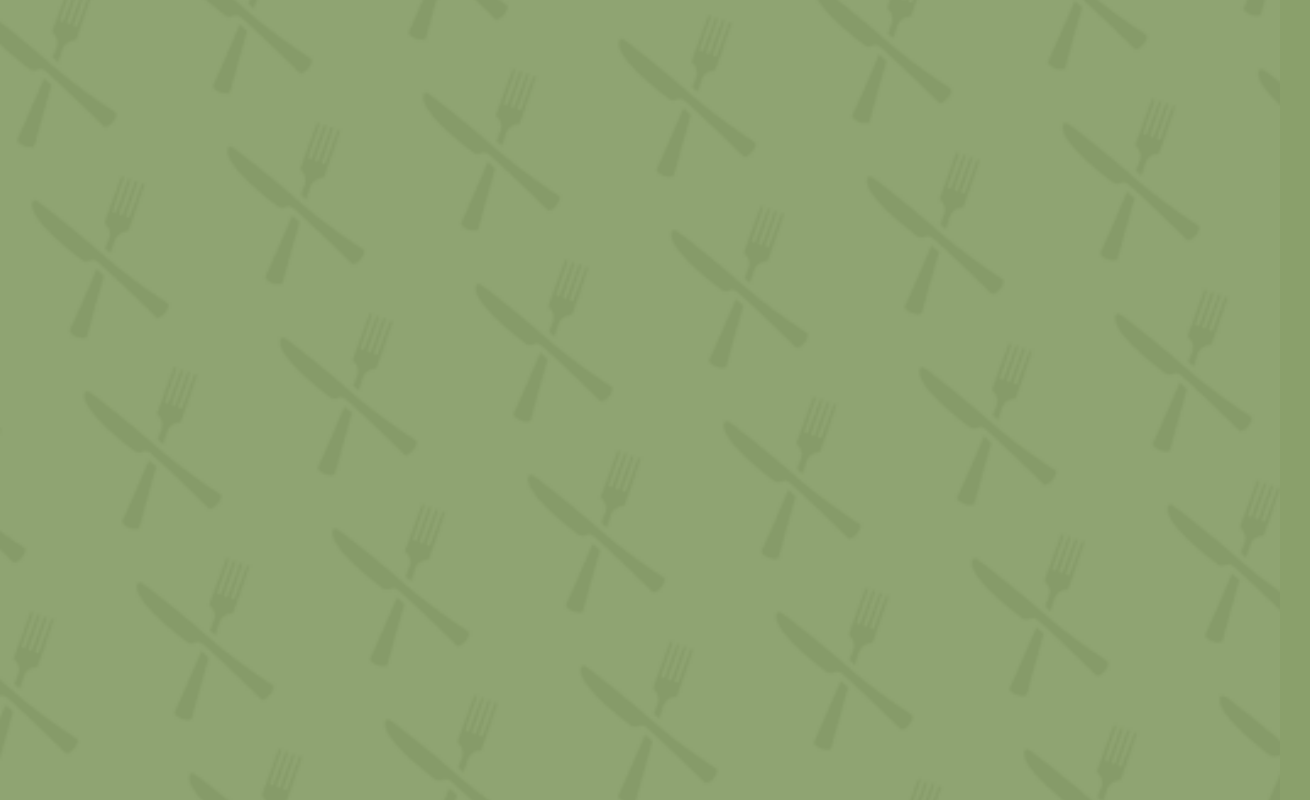
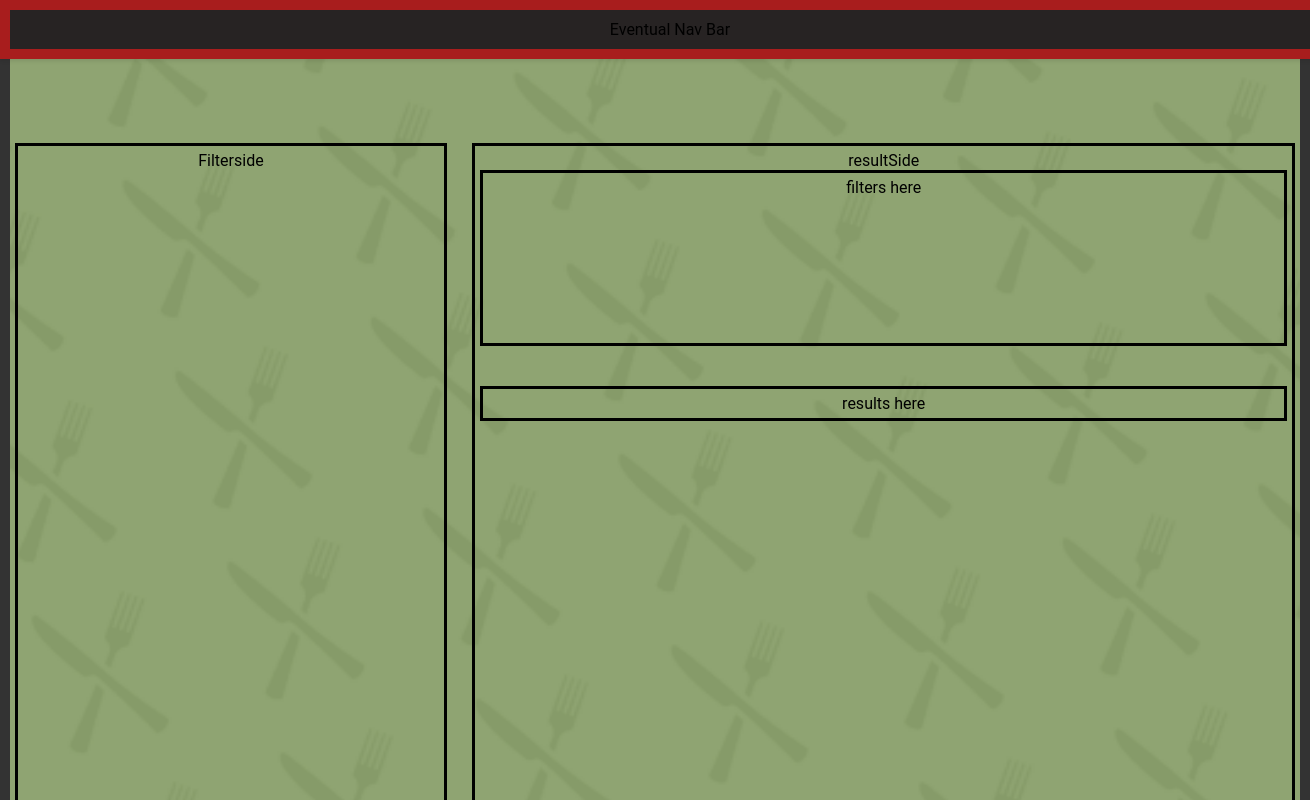
Before and after one commit to Freddydeddydoo/RecipesByRemy, a React (Create React App) app in the folder recipes-with-remy/: page /search in a window 1280 px wide. Before the commit this address had no page. Shown: the top 800 px of the page, 1310 px wide, since content can reach past the window. Built offline with nearby package versions, Linux system fonts and the light colour scheme.

Commit message:
Search struct

```diff
--- a/recipes-with-remy/src/App.js
+++ b/recipes-with-remy/src/App.js
@@ -7,6 +7,7 @@
 import Login from './Pages/login'
 import signup from './Pages/signup'
 import Saved from './Pages/saved'
+import Search from './Pages/search'
 import {useState, useEffect} from 'react'
 
 
@@ -21,6 +22,7 @@
           <Route path="/login" element={<Login/>} />
           <Route path="/signup" element={<signup/>} />
           <Route path="/saved" element={<Saved/>} />
+          <Route path="/search" element={<Search/>} />
         </Routes>
       </BrowserRouter>
     </div>
--- /dev/null
+++ b/recipes-with-remy/src/CSSFiles/Search.css
@@ -0,0 +1,66 @@
+.fullPage{
+    width: 100vw;
+    height: 100vh;
+    border: 10px solid #333; /* Add a solid border */
+    padding: 5px; /* Add padding to create space inside the border */
+
+}
+
+
+.stickyHeader
+    {
+        border: 10px solid #a81d1d;
+        position: fixed;
+        top: 0;
+        left: 0;
+        width: 100%;
+
+        background-color: #272323;
+        padding: 10px 20px;
+        box-shadow: 0 2px 4px rgba(0, 0, 0, 0.1);
+
+
+    }
+
+.pageContent{
+    display: flex;
+    align-items: stretch;
+    height: 100%;
+
+}
+
+.filterSide{
+    padding: 5px;
+    width: 33%;
+    height: 100%;
+    margin-top: 10%;
+    margin-right: 2%;
+    border: 3px solid black;
+
+}
+
+.filterCell{
+
+}
+.resultSide{
+    padding: 5px;
+    width: 64%;
+    height: 100%;
+    margin-top: 10%;
+    border: 3px solid black;
+    display: flex;
+    flex-direction: column;
+
+}
+
+.searchSort{
+    padding: 5px;
+    border: 3px solid black;
+    height: 20%;
+}
+
+.result{
+    margin-top: 5%;
+    padding: 5px;
+    border: 3px solid black;
+}
--- /dev/null
+++ b/recipes-with-remy/src/Pages/search.js
@@ -0,0 +1,39 @@
+import React from 'react'
+import { Navigate, useNavigate } from 'react-router-dom'
+import './../CSSFiles/Search.css'
+
+
+const Search = (props) => {
+    const { loggedIn, email } = props
+    const navigate = useNavigate()
+
+    return (
+        <div className='fullPage'>
+            <div className='stickyHeader'>
+                Eventual Nav Bar
+            </div>
+
+            <div className='pageContent'>
+                <div className='filterSide'>
+                    Filterside
+                </div>
+
+                <div className='resultSide'>
+                    resultSide
+                    <div className='searchSort'>
+                        filters here
+                    </div>
+
+                    <div className='result'>
+                        results here
+                    </div>
+                </div>
+            </div>
+
+        </div>
+    )
+
+
+}
+
+export default Search
```
